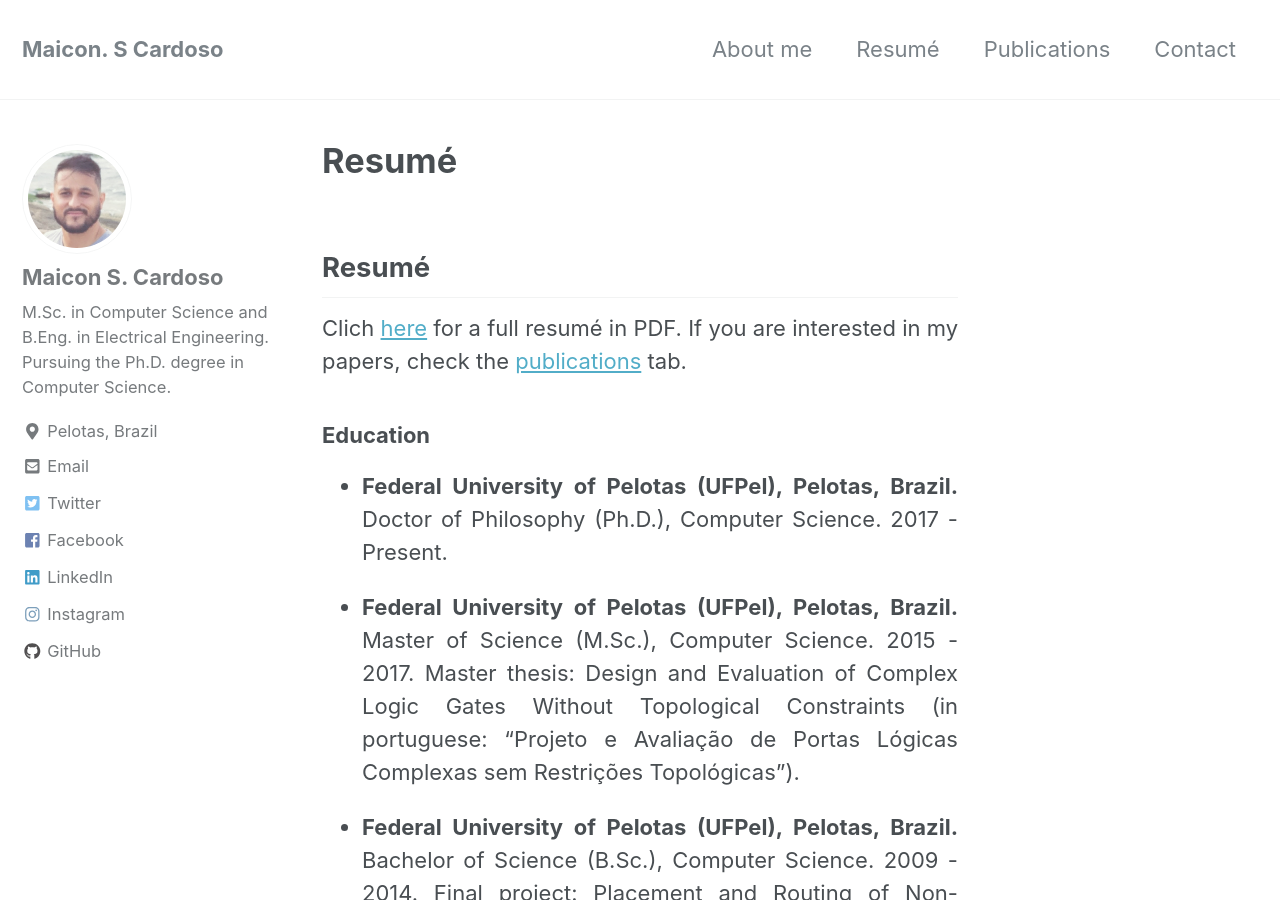
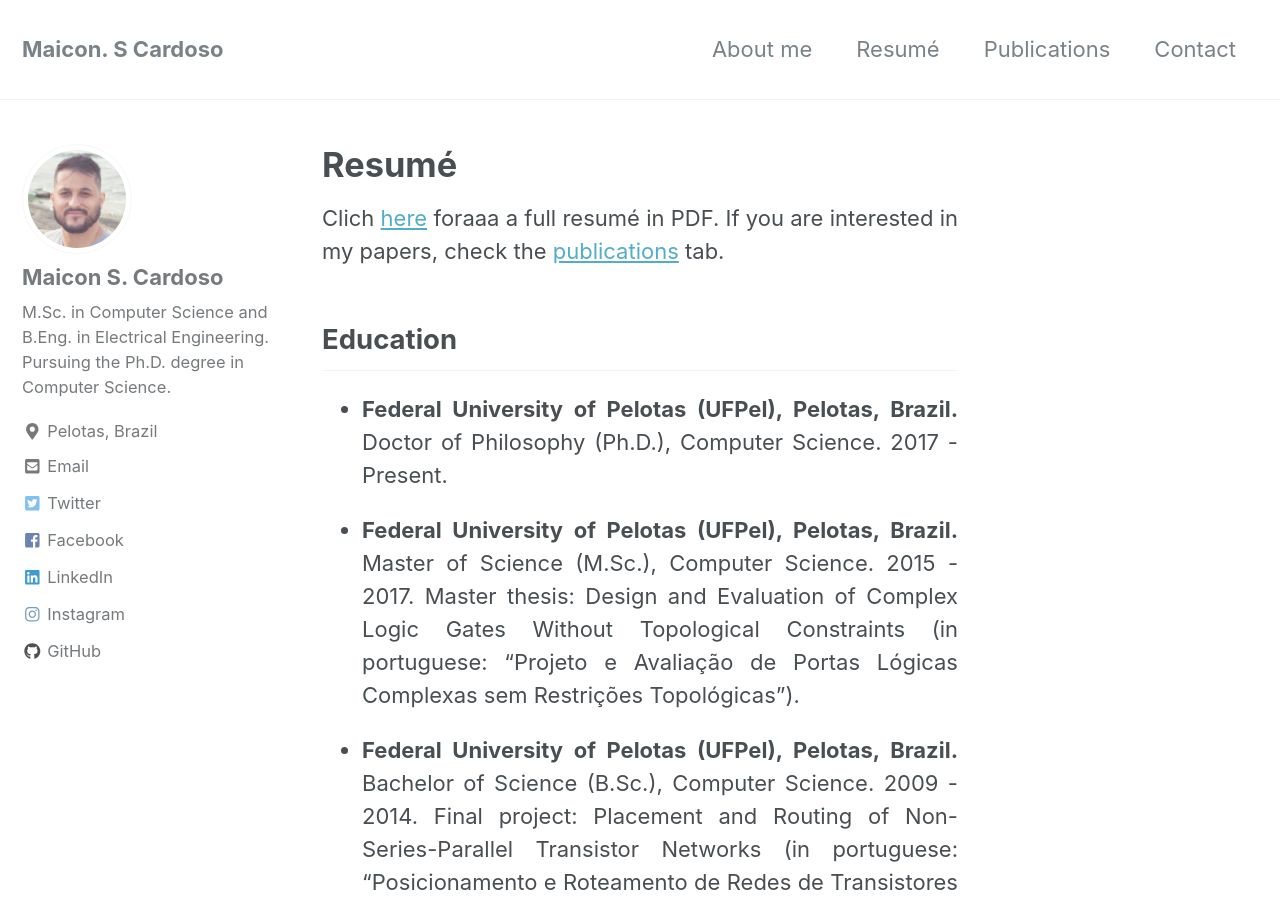
Before and after one commit to maiconsc/me, a Jekyll site: the page built from _pages/resume.MD, in a window 1280 px wide and 900 px high. Built offline with Jekyll 4.4.1, drawn with Linux system fonts in a browser that asks for light colours; nearby versions of some CDN libraries; our own code applies the rules of GitHub Pages for plain Markdown files.

Commit message:
resume title test

```diff
--- a/_layouts/single.html
+++ b/_layouts/single.html
@@ -26,7 +26,7 @@ layout: default
     <div class="page__inner-wrap">
       {% unless page.header.overlay_color or page.header.overlay_image %}
         <header>
-          {% if page.title %}<h1 class="page__title" itemprop="headline">{{ page.title | markdownify | remove: "<p>" | remove: "</p>" }}</h1>{% endif %}
+          {% if page.title %}{% endif %}
           {% if page.read_time %}
             <p class="page__meta"><i class="far fa-clock" aria-hidden="true"></i> {% include read-time.html %}</p>
           {% endif %}
--- a/_pages/resume.MD
+++ b/_pages/resume.MD
@@ -4,13 +4,13 @@ author_profile: true
 permalink: /resume/
 ---
 
-## Resumé
+# Resumé
 {: .text-justify}
 
-Clich [here](/resume/) for a full resumé in PDF. If you are interested in my papers, check the [publications](/publications/) tab.
+Clich [here](/resume/) foraaa a full resumé in PDF. If you are interested in my papers, check the [publications](/publications/) tab.
 {: .text-justify}
 
-### Education
+## Education
 * **Federal University of Pelotas (UFPel), Pelotas, Brazil.**
 Doctor of Philosophy (Ph.D.), Computer Science.
 2017 - Present.
@@ -41,7 +41,7 @@ Technical, Electronics.
 
 ^
 
-### Experience
+## Experience
 * **Ph.D. Student Researcher.**<br/>
 Federal University of Pelotas (UFPel), Pelotas, Brazil.
 Group of Architecture and Integrated Circuits (GACI).
@@ -73,6 +73,6 @@ UFPel Computer Science and Computer Engineering Laboratories.
 
 ^
 
-### Languages
+## Languages
 * Portuguese (native), english.
 {: .text-justify}
```
